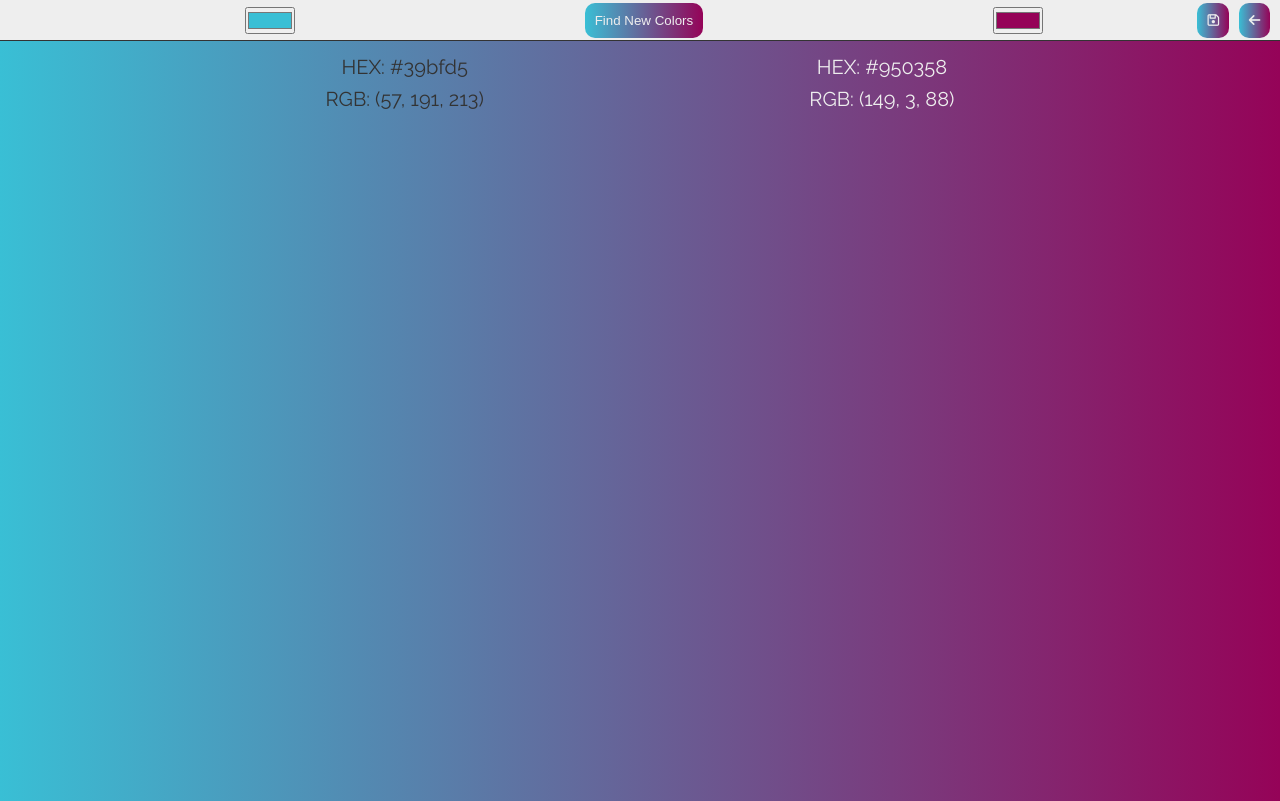
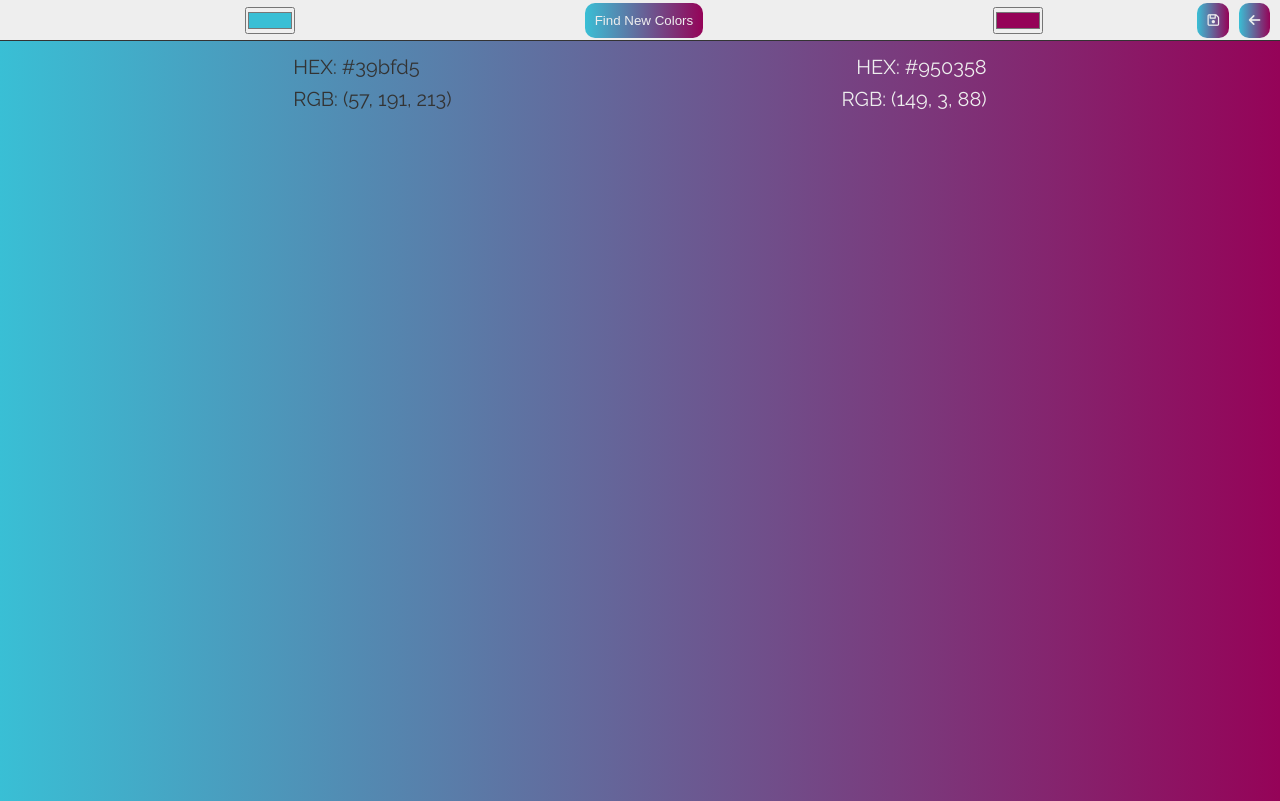
Before and after one commit to mcast045/color-gradient, a React (Create React App) app: page / in a window 1280 px wide. Built offline with nearby package versions, Linux system fonts and the light colour scheme.

Commit message:
01_CSS Update

```diff
--- a/src/Component/Colors/Colors.scss
+++ b/src/Component/Colors/Colors.scss
@@ -7,18 +7,25 @@
     & .color-2 {
         padding-top: 1rem;
         position: relative;
+        width: 20rem;
+
+        & .flex {
+            display: flex;
+            align-items: center;
+            justify-content: space-between;
+        }
 
         & .color-1_values,
         & .color-2_values {
             font-size: 2rem;
-            text-align: center;
+        }
+
+        & .color-2_values {
+            text-align: right;
         }
 
         & .icon-absolute {
             font-size: 2rem;
-            position: absolute;
-            top: 1rem;
-            right: -1rem;
         }
 
         & .icon-absolute:hover {
--- a/src/Component/Colors/Colors.tsx
+++ b/src/Component/Colors/Colors.tsx
@@ -43,9 +43,11 @@ const Colors: React.FC<ColorsProps> = () => {
                 <div
                     onMouseEnter={() => setIsShowingCopyOne(!isShowingCopyOne)}
                     onMouseLeave={() => setIsShowingCopyOne(!isShowingCopyOne)}>
-                    <div className='color-1_values'>{`HEX: ${colorOneHex}`}</div>
+                    <div className='flex'>
+                        <div className='color-1_values'>{`HEX: ${colorOneHex}`}</div>
+                        <div style={{ visibility: isShowingCopyOne ? 'visible' : 'hidden' }}><i className={`${copyIconClass.color_1} icon-absolute pointer`} title='Copy HEX' onClick={() => copyHex()} /></div>
+                    </div>
                     <div className='color-1_values'>{`RGB: (${redOne}, ${greenOne}, ${blueOne})`}</div>
-                    {isShowingCopyOne && <i className={`${copyIconClass.color_1} icon-absolute pointer`} title='Copy HEX' onClick={() => copyHex()} />}
                 </div>
             </div>
 
@@ -55,13 +57,15 @@ const Colors: React.FC<ColorsProps> = () => {
                 <div
                     onMouseEnter={() => setIsShowingCopyTwo(!isShowingCopyTwo)}
                     onMouseLeave={() => setIsShowingCopyTwo(!isShowingCopyTwo)}>
-                    <div className='color-2_values'>{`HEX: ${colorTwoHex}`}</div>
+                    <div className='flex'>
+                        {<div style={{ visibility: isShowingCopyTwo ? 'visible' : 'hidden' }}><i className={`${copyIconClass.color_2} icon-absolute pointer`} title='Copy HEX' onClick={() => copyHex()} /></div>}
+                        <div className='color-2_values'>{`HEX: ${colorTwoHex}`}</div>
+                    </div>
                     <div className='color-2_values'>{`RGB: (${redTwo}, ${greenTwo}, ${blueTwo})`}</div>
-                    {isShowingCopyTwo && <i className={`${copyIconClass.color_2} icon-absolute pointer`} title='Copy HEX' onClick={() => copyHex()} />}
                 </div>
             </div>
 
-        </div>
+        </div >
     );
 }
 
--- a/src/Component/Header/HeaderColorSelector.tsx
+++ b/src/Component/Header/HeaderColorSelector.tsx
@@ -8,7 +8,7 @@ export interface HeaderColorSelectorProps {
 
 const HeaderColorSelector: React.FC<HeaderColorSelectorProps> = ({ randomRGB }) => {
 
-    const { rgbValues, background, setRgbValues, setCopyIconClass, isShowingMenu } = useContext(RGBContext)
+    const { rgbValues, background, setRgbValues, copyIconClass, setCopyIconClass, isShowingMenu } = useContext(RGBContext)
 
     const [redOne, greenOne, blueOne, redTwo, greenTwo, blueTwo] = rgbValues
 
@@ -23,10 +23,16 @@ const HeaderColorSelector: React.FC<HeaderColorSelectorProps> = ({ randomRGB })
         const updatedRgbValues = (hexToRgb(hexValue))
         const { r, g, b } = updatedRgbValues!
 
-        //Update a copy of rgbValues
+        //Update a copy of rgbValues and show updated icons
         const rgbValuescopy = [...rgbValues]
-        if ((e.target as HTMLInputElement).name === 'colorOne') rgbValuescopy.splice(0, 3, r, g, b)
-        else if ((e.target as HTMLInputElement).name === 'colorTwo') rgbValuescopy.splice(3, 3, r, g, b)
+        if ((e.target as HTMLInputElement).name === 'colorOne') {
+            rgbValuescopy.splice(0, 3, r, g, b)
+            setCopyIconClass({ ...copyIconClass, color_1: 'fas fa-copy', save: 'far fa-save' })
+        }
+        else if ((e.target as HTMLInputElement).name === 'colorTwo') {
+            rgbValuescopy.splice(3, 3, r, g, b)
+            setCopyIconClass({ ...copyIconClass, color_2: 'fas fa-copy', save: 'far fa-save' })
+        }
 
         //Update rgbValue state
         setRgbValues(rgbValuescopy)
```
Also changed, not shown: public/manifest.json, 2 other files (tests, documents, lock files or other folders).
